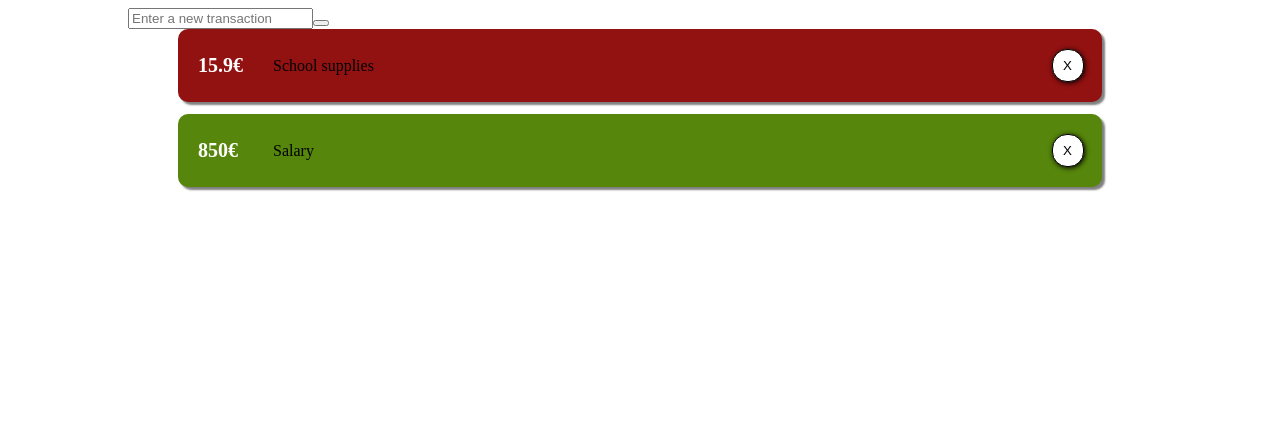
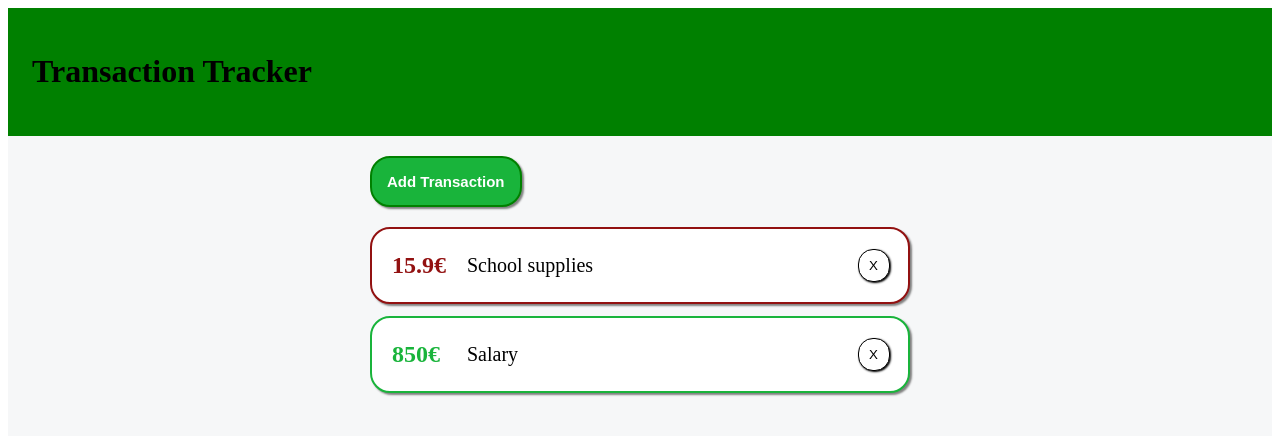
Before and after one commit to Tiisler/TransactionTracker, a Vue app: page / in a window 1280 px wide. Shown: the top 436 px of the page. Built offline with nearby package versions, Linux system fonts and the light colour scheme.

Commit message:
Style changes, added add add tab, started working on edit tab

```diff
--- a/src/App.vue
+++ b/src/App.vue
@@ -1,78 +1,136 @@
 <script setup>
 import { ref } from "vue";
+import addModal from "./addModal.vue";
+import editModal from "./editModal.vue";
+
+const showAddModal = ref(false)
+const showEditModal = ref(false)
 
 let id = 0
-const transactionList = ref([{id:id++, amount:15.9, description:"School supplies", profit:false},
-  {id:id++, amount:850, description:"Salary",profit:true}
+const transactionList = ref([{ id: id++, amount: 15.9, description: "School supplies", isIncome: false },
+{ id: id++, amount: 850, description: "Salary", isIncome: true }
 ])
 
-const newTransaction = ref("")
 
-function addTransaction(){
-  transactionList.value.push({id:id++, amount:15,description:newTransaction.value,profit:true})
-  newTransaction.value = ""
+function deleteTransaction(index) {
+  transactionList.value.splice(index, 1)
 }
 
-function deleteTransaction(index){
-  transactionList.value.splice(index,1)
+function handleAddTransaction(newTransaction) {
+  transactionList.value.push({ id: id++, amount: newTransaction.amount, description: newTransaction.description, isIncome: newTransaction.isIncome })
+  showAddModal.value = false;
+}
+
+function handleUpdateTransaction(newTransaction) {
+
+
+}
+
+function updateFunction(transaction) {
+  showEditModal.value = true
+
 }
 
 </script>
 
 <template>
-  <div id="box">
-  <input v-model="newTransaction" placeholder="Enter a new transaction">
-  <button @click="addTransaction"></button>
-  <div class="transactions">
-  <div id="transactionDiv" :class="{profit : transaction.profit, loss : !transaction.profit}" v-for="(transaction, index) in transactionList" :key="transaction.id">
-    <b><span class="transactionAmount">{{ transaction.amount + "€"}}</span></b>
-    <span class="transactionDescription">{{transaction.description}}</span>
-    <button class="deleteButton" @click="deleteTransaction(index)">X</button>
+  <div id="background">
+    <div class="header">
+      <h1 id="title">Transaction Tracker</h1>
+    </div>
+
+    <div id="box">
+
+      <button id="showAddModalButton" @click="showAddModal = true">Add Transaction</button>
+
+      <div class="transactions">
+        <div id="transactionDiv" @click="updateFunction(transaction)"
+          :class="{ isIncome: transaction.isIncome, isExpense: !transaction.isIncome }"
+          v-for="(transaction, index) in transactionList" :key="transaction.id">
+          <b><span class="transactionAmount">{{ transaction.amount + "€" }}</span></b>
+          <span class="transactionDescription">{{ transaction.description }}</span>
+          <button class="deleteButton" @click="deleteTransaction(index)">X</button>
+        </div>
+      </div>
+    </div>
+
+    <addModal v-if="showAddModal" @close="showAddModal = false" @add="handleAddTransaction" />
+    <editModal v-if="showEditModal" @close="showEditModal = false" @edit="handleUpdateTransaction"
+      @remove="handleRemoveTransaction" />
+
   </div>
-  </div>
-  </div>
+
+
+
+
 </template>
 
 <style scoped>
+#background {
+  background-color: rgb(246, 247, 248);
+  padding-bottom: 54vh;
+}
+
+.header {
+  background-color: green;
+  padding: 3vh;
+}
+
+#title {
+  margin: 50;
+}
 
 #box {
-  max-width: 80vw;
+  max-width: 50vw;
   margin: 0 auto;
 }
 
-.profit {
-  background-color: rgb(86, 134, 12);
+.isIncome {
+  border: 2px solid;
+  border-color: rgb(25, 180, 59);
+  color: rgb(25, 180, 59);
 }
 
-.loss {
-  background-color: rgb(146, 17, 17);
+.isExpense {
+  border: 2px solid;
+  border-color: rgb(146, 17, 17);
+  color: rgb(146, 17, 17);
 }
 
 .transactions {
   display: flex;
-  gap: 12px;      /* vahe elementide vahel */
+  gap: 12px;
   align-items: left;
   flex-direction: column;
 }
 
-.transactions div{
+.transactions div {
   padding: 20px;
   margin: 0px 50px 0px;
-  border-radius: 10px;
+  border-radius: 20px;
 }
 
 #transactionDiv {
   display: grid;
   grid-template-columns: 75px auto 30px;
   align-items: center;
-  box-shadow: 3px 3px 2px gray;
+  box-shadow: 2px 2px 2px gray;
+  background-color: rgb(255, 255, 255);
+  transition: 200ms;
+}
 
+#transactionDiv:hover {
+  transform: translateY(-2px);
 }
 
 .transactionAmount {
-  color:white;
-  font-size:20px;
+  font-size: 1.5rem;
   min-width: 5vw;
+}
+
+.transactionDescription {
+  color: black;
+  font-size: 1.25rem;
 }
 
 .deleteButton {
@@ -83,13 +141,31 @@ function deleteTransaction(index){
   padding: 8px 20px 8px 10px;
   border: 1px solid;
   transition: 200ms;
-  box-shadow: 1px 1px 5px;
+  box-shadow: 1px 1px 2px;
 }
 
 .deleteButton:hover {
   cursor: pointer;
   scale: 1.1;
-  background-color: rgb(235, 229, 229);
+  background-color: rgb(247, 243, 243);
 }
 
+#showAddModalButton {
+  padding: 15px;
+  margin: 20px 20px 20px 50px;
+  border-radius: 20px;
+  border: 2px solid green;
+  background-color: rgb(25, 180, 59);
+  color: white;
+  font-weight: 700;
+  font-size: 15px;
+  cursor: pointer;
+  transition: 200ms;
+  box-shadow: 2px 2px 2px gray;
+}
+
+#showAddModalButton:hover {
+  transform: translateY(-2px);
+  background-color: rgb(19, 145, 46);
+}
 </style>
--- /dev/null
+++ b/src/addModal.vue
@@ -0,0 +1,144 @@
+<script setup>
+import { ref } from 'vue'
+
+const emit = defineEmits("add", "close")
+
+const description = ref("")
+const amount = ref(null)
+const profitOrLoss = ref("")
+
+function submitTransaction() {
+
+    if (!description.value || !amount.value || !profitOrLoss.value) {
+        alert("Please fill all fields!");
+        return;
+    }
+
+    let income = false;
+    if (profitOrLoss.value === "Income") {
+        income = true;
+    }
+
+    emit("add", { description: description.value, amount: amount.value, isIncome: income })
+    newTransaction.value = "";
+    amount.value = null;
+}
+
+</script>
+
+<template>
+
+    <div class="modalOverlay">
+        <div class="modalContent">
+            <h2>Add new transaction</h2>
+            <hr id="upperLine">
+            <input v-model="description" placeholder="Description" maxlength="70">
+            <input type="number" v-model="amount" placeholder="Amount">
+            <h3>Select transaction type:</h3>
+            <select v-model="profitOrLoss" id="typeSelector">
+                <option disabled value="">Please select one</option>
+                <option>Income</option>
+                <option>Expense</option>
+            </select>
+            <hr id="lowerLine">
+            <div class="flexButtons">
+                <button @click="submitTransaction" class="addButton">Add</button>
+                <button @click="emit('close')" class="cancelButton">Cancel</button>
+            </div>
+        </div>
+    </div>
+
+</template>
+
+<style scoped>
+#typeSelector {
+    padding: 10px;
+    border-radius: 10px;
+    box-shadow: 2px 2px 2px rgb(238, 237, 237);
+}
+
+#upperLine {
+    margin-bottom: 15px;
+}
+
+#lowerLine {
+    margin-top: 30px;
+}
+
+.modalOverlay {
+    position: fixed;
+    top: 0;
+    left: 0;
+    width: 100%;
+    height: 100%;
+    background: rgba(0, 0, 0, 0.493);
+    display: flex;
+    justify-content: center;
+    align-items: center;
+}
+
+.modalContent {
+    background: white;
+    padding: 2rem;
+    border-radius: 12px;
+    min-width: 300px;
+    box-shadow: 0 4px 15px rgba(0, 0, 0, 0.2);
+    display: flex;
+    flex-direction: column;
+    justify-content: center;
+    align-items: center;
+}
+
+input {
+    padding: 8px;
+    margin: 10px 0;
+    width: 90%;
+    border-radius: 10px;
+    border: 1px solid rgb(70, 67, 67);
+    box-shadow: 2px 2px 2px rgb(238, 237, 237);
+}
+
+.addButton {
+    background-color: rgb(25, 180, 59);
+    color: white;
+    border: 1px solid green;
+    padding: 10px 23px;
+    border-radius: 4px;
+    cursor: pointer;
+    margin-right: 15px;
+    border-radius: 10px;
+    transition: 200ms;
+    font-weight: bold;
+    box-shadow: 2px 2px 3px gray;
+}
+
+.addButton:hover {
+    transform: translateY(-2px);
+}
+
+.cancelButton {
+    background-color: #a72c07b7;
+    color: white;
+    font-weight: bold;
+    padding: 10px 16px;
+    border-radius: 4px;
+    cursor: pointer;
+    border-radius: 10px;
+    transition: 200ms;
+    border: 1px solid rgb(133, 28, 28);
+    box-shadow: 2px 2px 3px gray;
+}
+
+.cancelButton:hover {
+    transform: translateY(-2px);
+}
+
+.flexButtons {
+    margin-top: 20px;
+    box-sizing: border-box;
+}
+
+hr {
+    width: 100%;
+}
+</style>
--- /dev/null
+++ b/src/editModal.vue
@@ -0,0 +1,149 @@
+<script setup>
+import { ref } from 'vue'
+
+const emit = defineEmits("edit", "remove", "close")
+
+const description = ref("")
+const amount = ref(null)
+const profitOrLoss = ref("")
+
+function editTransaction(id) {
+
+    if (!description.value || !amount.value || !profitOrLoss.value) {
+        alert("Please fill all fields!");
+        return;
+    }
+
+    let income = false;
+    if (profitOrLoss.value === "Income") {
+        income = true;
+    }
+
+    emit("edit", { id: id, description: description.value, amount: amount.value, isIncome: income })
+    newTransaction.value = "";
+    amount.value = null;
+}
+
+function deleteTransaction() {
+    console.log("test")
+}
+
+</script>
+
+<template>
+
+    <div class="modalOverlay">
+        <div class="modalContent">
+            <h2>Add new transaction</h2>
+            <hr id="upperLine">
+            <input v-model="description" placeholder="Description" maxlength="70">
+            <input type="number" v-model="amount" placeholder="Amount">
+            <h3>Select transaction type:</h3>
+            <select v-model="profitOrLoss" id="typeSelector">
+                <option disabled value="">Please select one</option>
+                <option>Income</option>
+                <option>Expense</option>
+            </select>
+            <hr id="lowerLine">
+            <div class="flexButtons">
+                <button @click="editTransaction(id)" class="addButton">Update</button>
+                <button @click="emit('close')" class="cancelButton">Cancel</button>
+                <button @click="deleteTransaction" class="deleteButton">Delete</button>
+            </div>
+        </div>
+    </div>
+
+</template>
+
+<style scoped>
+#typeSelector {
+    padding: 10px;
+    border-radius: 10px;
+    box-shadow: 2px 2px 2px rgb(238, 237, 237);
+}
+
+#upperLine {
+    margin-bottom: 15px;
+}
+
+#lowerLine {
+    margin-top: 30px;
+}
+
+.modalOverlay {
+    position: fixed;
+    top: 0;
+    left: 0;
+    width: 100%;
+    height: 100%;
+    background: rgba(0, 0, 0, 0.493);
+    display: flex;
+    justify-content: center;
+    align-items: center;
+}
+
+.modalContent {
+    background: white;
+    padding: 2rem;
+    border-radius: 12px;
+    min-width: 300px;
+    box-shadow: 0 4px 15px rgba(0, 0, 0, 0.2);
+    display: flex;
+    flex-direction: column;
+    justify-content: center;
+    align-items: center;
+}
+
+input {
+    padding: 8px;
+    margin: 10px 0;
+    width: 90%;
+    border-radius: 10px;
+    border: 1px solid rgb(70, 67, 67);
+    box-shadow: 2px 2px 2px rgb(238, 237, 237);
+}
+
+.addButton {
+    background-color: rgb(25, 180, 59);
+    color: white;
+    border: 1px solid green;
+    padding: 10px 23px;
+    border-radius: 4px;
+    cursor: pointer;
+    margin-right: 15px;
+    border-radius: 10px;
+    transition: 200ms;
+    font-weight: bold;
+    box-shadow: 2px 2px 3px gray;
+}
+
+.addButton:hover {
+    transform: translateY(-2px);
+}
+
+.cancelButton {
+    background-color: #a72c07b7;
+    color: white;
+    font-weight: bold;
+    padding: 10px 16px;
+    border-radius: 4px;
+    cursor: pointer;
+    border-radius: 10px;
+    transition: 200ms;
+    border: 1px solid rgb(133, 28, 28);
+    box-shadow: 2px 2px 3px gray;
+}
+
+.cancelButton:hover {
+    transform: translateY(-2px);
+}
+
+.flexButtons {
+    margin-top: 20px;
+    box-sizing: border-box;
+}
+
+hr {
+    width: 100%;
+}
+</style>
```
